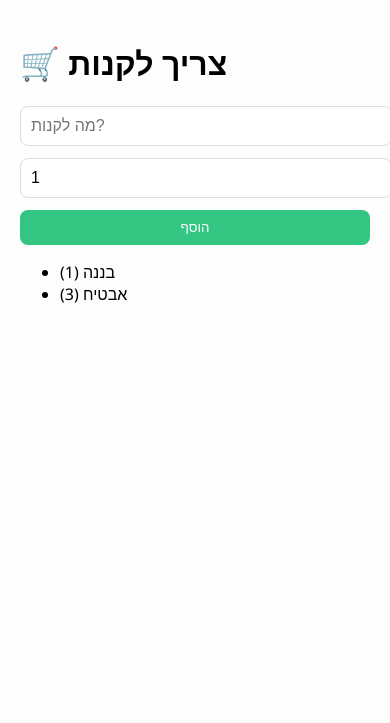
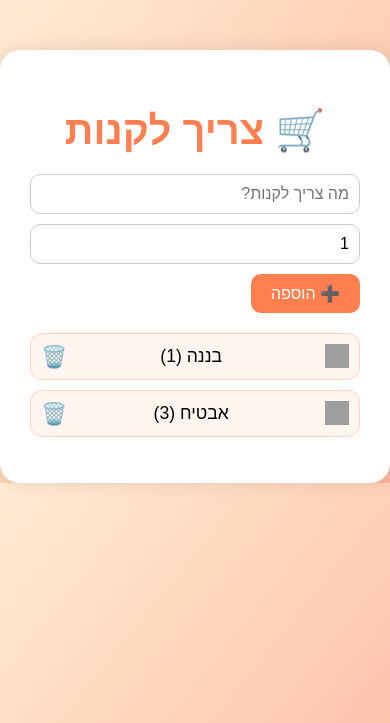
Before and after one commit to ShiraSchw/What_to_buy_list, a Flask app: page / in a window 390 px wide. Shown: the top 723 px of the page. Run offline with Flask 3, Linux system fonts and the light colour scheme; data comes from the database, SQL or seed files in the repository; data that the repository does not hold is empty; some libraries are stand-ins or nearby versions; grey boxes are pictures that could not be loaded.

Commit message:
publish smartphone

```diff
--- a/static/style.css
+++ b/static/style.css
@@ -1,78 +1,83 @@
 body {
+    background: linear-gradient(to bottom right, #ffecd2, #fcb69f);
+    font-family: 'Arial', sans-serif;
     margin: 0;
-  font-family: 'Segoe UI', sans-serif;
-  background-color: #fdfdfd;
-  padding: 20px;
+    padding: 0;
+    direction: rtl;
 }
 
 .container {
-  max-width: 600px;
+    max-width: 500px;
     margin: auto;
     background: white;
-  border-radius: 16px;
-  box-shadow: 0 4px 12px rgba(0,0,0,0.1);
-  padding: 24px;
+    padding: 30px;
+    border-radius: 20px;
+    box-shadow: 0 0 20px rgba(0,0,0,0.1);
+    margin-top: 50px;
+}
+
+h1 {
+    text-align: center;
+    color: #ff7f50;
+    font-size: 2.5em;
+    margin-bottom: 20px;
 }
 
 form {
     display: flex;
-  flex-direction: column;
-  gap: 12px;
+    gap: 10px;
+    margin-bottom: 20px;
+    flex-wrap: wrap;
 }
 
-input[type="text"],
-input[type="number"] {
+input[type="text"], input[type="number"] {
+    flex: 1;
     padding: 10px;
-  border-radius: 8px;
-  border: 1px solid #ddd;
+    border-radius: 10px;
+    border: 1px solid #ccc;
     font-size: 1em;
 }
 
 button {
-  background-color: #32c682;
+    padding: 10px 20px;
+    background-color: #ff7f50;
     color: white;
     border: none;
-  padding: 10px;
-  border-radius: 8px;
+    border-radius: 10px;
+    font-size: 1em;
     cursor: pointer;
-  transition: 0.3s;
+    transition: background 0.3s ease;
 }
 
 button:hover {
-  background-color: #27b174;
+    background-color: #ff6347;
 }
 
-.item {
+ul {
+    list-style: none;
+    padding: 0;
+}
+
+li {
+    background: #fff5f0;
+    border: 1px solid #ffd5c2;
+    border-radius: 12px;
+    padding: 10px;
+    margin-bottom: 10px;
+    font-size: 1.1em;
     display: flex;
+    align-items: center;
     justify-content: space-between;
-  align-items: center;
-  border-bottom: 1px solid #eee;
-  padding: 10px 0;
 }
 
 .item-icon {
-  width: 32px;
-  height: 32px;
-  margin-right: 8px;
+    width: 24px;
+    height: 24px;
+    margin-left: 10px;
 }
 
-/* 🔽 תוספת חשובה לניידים */
-@media (max-width: 600px) {
-  .container {
-    padding: 16px;
+.remove-btn {
+    text-decoration: none;
+    color: #ff6347;
+    font-size: 1.2em;
 }
-
-  .item {
-    flex-direction: column;
-    align-items: flex-start;
-  }
-
-  form {
-    flex-direction: column;
-  }
-
-  input,
-  button {
-    width: 100%;
-  }
-}
--- a/templates/index.html
+++ b/templates/index.html
@@ -1,33 +1,32 @@
-<!doctype html>
-<html lang="he">
+<!DOCTYPE html>
+<html lang="he" dir="rtl">
 <head>
+    <meta charset="UTF-8">
     <meta name="viewport" content="width=device-width, initial-scale=1.0">
     <title>צריך לקנות</title>
     <link rel="stylesheet" href="{{ url_for('static', filename='style.css') }}">
-    <script src="https://code.iconify.design/iconify-icon/1.0.8/iconify-icon.min.js"></script>
 </head>
 <body>
+    <div class="container">
         <h1>🛒 צריך לקנות</h1>
-    <form method="post">
-        <input type="text" name="item" placeholder="מה לקנות?" required>
-        <input type="number" name="quantity" min="1" value="1">
-        <button type="submit">הוסף</button>
+
+        <form method="POST">
+            <input type="text" name="item" placeholder="מה צריך לקנות?" required>
+            <input type="number" name="quantity" value="1" min="1">
+            <button type="submit">➕ הוספה</button>
         </form>
+
         <ul>
             {% for item, quantity in items %}
                 <li>
-            <div>
-                {% set icon = search_icon(item) %}
-                {% if icon %}
-                    <iconify-icon icon="{{ icon }}" class="icon"></iconify-icon>
+                    {% if search_icon(item) %}
+                        <img src="{{ search_icon(item) }}" alt="icon" class="item-icon">
                     {% endif %}
                     {{ item }} ({{ quantity }})
-            </div>
-            <a href="{{ url_for('remove_item', item=item) }}">
-                <iconify-icon icon="mdi:trash-can-outline" style="color: #b71c1c;"></iconify-icon>
-            </a>
+                    <a href="/remove/{{ item }}" class="remove-btn">🗑️</a>
                 </li>
             {% endfor %}
         </ul>
+    </div>
 </body>
 </html>
```
Lines whose indentation alone changed are shown as unchanged.
